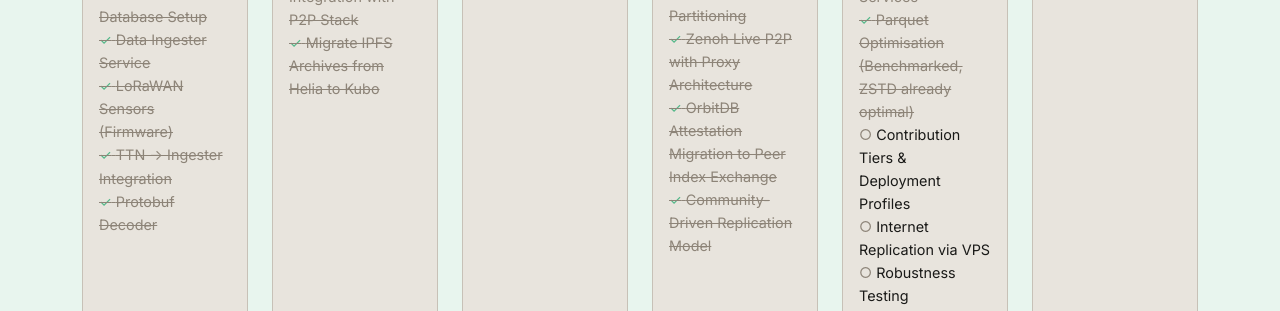
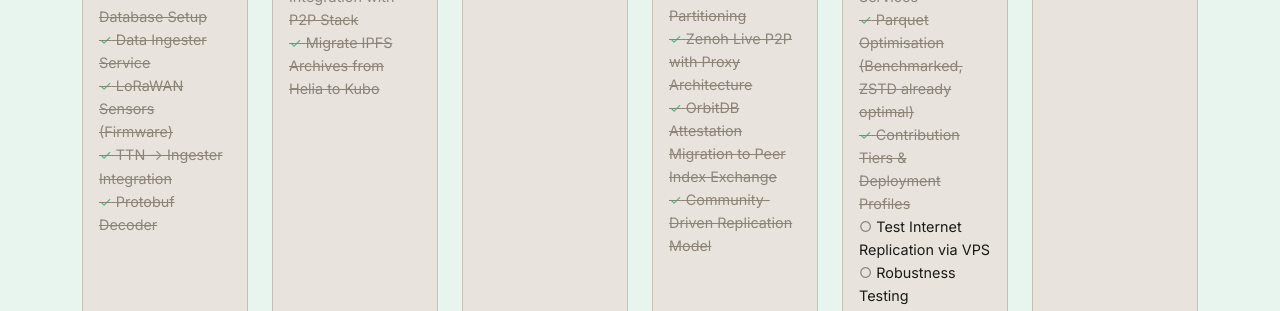
Before and after one commit to wesense-earth/wesense-website, a React (Vite) app: page / in a window 1280 px wide. Shown: the part 7100-7411 px from the top of the page. Built offline with nearby package versions, Linux system fonts and the light colour scheme.

Commit message:
Mark Contribution Tiers done, rename to Test Internet Replication via VPS

```diff
--- a/src/components/Roadmap.jsx
+++ b/src/components/Roadmap.jsx
@@ -67,8 +67,8 @@
       { text: 'TLS Encryption for MQTT (Sensors)', done: true },
       { text: 'TLS Encryption for Internal Services', done: true },
       { text: 'Parquet Optimisation (Benchmarked, ZSTD already optimal)', done: true },
-      { text: 'Contribution Tiers & Deployment Profiles', done: false },
-      { text: 'Internet Replication via VPS', done: false },
+      { text: 'Contribution Tiers & Deployment Profiles', done: true },
+      { text: 'Test Internet Replication via VPS', done: false },
       { text: 'Robustness Testing', done: false },
       { text: 'Operator Documentation & Wiki', done: false },
     ],
```
